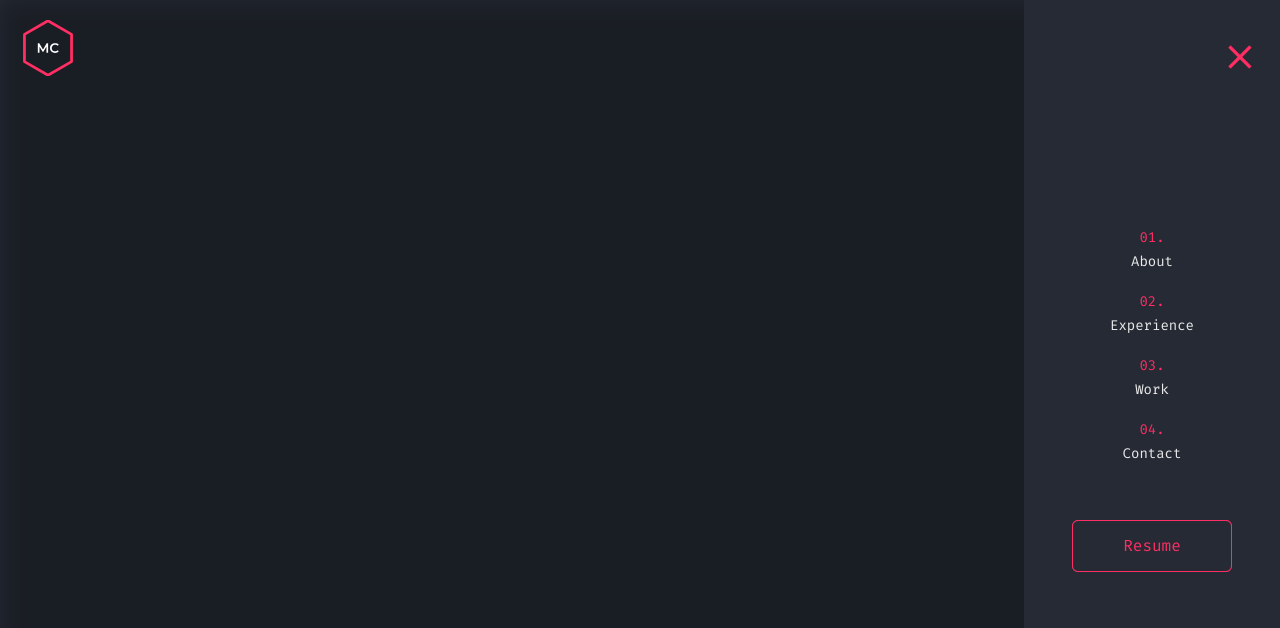
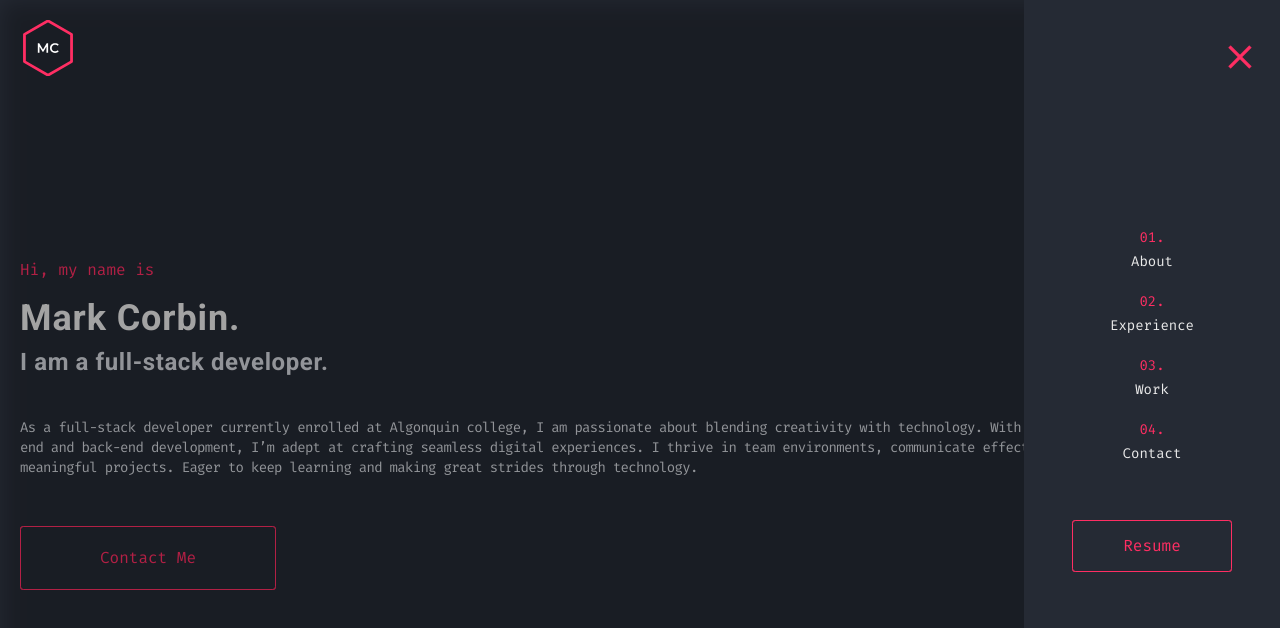
Before and after one commit to corb0140/portfolio, a Next.js app: page /pages/Home in a window 1280 px wide. Both pictures are taken after a click on the element "close". Shown: the top 628 px of the page. Built offline with nearby package versions, Linux system fonts and the light colour scheme.

Commit message:
about me section

```diff
--- /dev/null
+++ b/app/Buttons/Button.js
@@ -0,0 +1,50 @@
+import { useAnimate } from "framer-motion";
+
+const Button = ({ design, text }) => {
+  const [scope, animate] = useAnimate();
+
+  const mouseEnter = async () => {
+    animate(
+      scope.current,
+      {
+        x: -5,
+        y: -5,
+      },
+      {
+        duration: 0.2,
+      }
+    );
+  };
+
+  const mouseExit = async () => {
+    animate(
+      scope.current,
+      {
+        x: 0,
+        y: 0,
+      },
+      {
+        duration: 0.2,
+      }
+    );
+  };
+
+  return (
+    <button
+      className={design}
+      onMouseEnter={mouseEnter}
+      onMouseLeave={mouseExit}
+    >
+      <div
+        className="z-10 absolute top-0 left-0 h-full w-full border border-secondary
+            text-secondary bg-primary rounded-[.22rem] flex items-center justify-center"
+        ref={scope}
+      >
+        {text}
+      </div>
+      <div className="bg-secondary h-full w-full absolute top-0 left-0 rounded-[.22rem]"></div>
+    </button>
+  );
+};
+
+export default Button;
--- a/app/Modals/MobileNavMenu.js
+++ b/app/Modals/MobileNavMenu.js
@@ -1,10 +1,9 @@
 "use client";
 
-import { useAnimate, motion, AnimatePresence } from "framer-motion";
+import { motion } from "framer-motion";
+import Button from "../Buttons/Button";
 
 const MobileNavMenu = () => {
-  const [scope, animate] = useAnimate();
-
   const menuVariants = {
     hidden: {
       opacity: 0,
@@ -28,42 +27,16 @@ const MobileNavMenu = () => {
     },
   };
 
-  const mouseEnter = async () => {
-    animate(
-      scope.current,
-      {
-        x: -5,
-        y: -5,
-      },
-      {
-        duration: 0.2,
-      }
-    );
-  };
-
-  const mouseExit = async () => {
-    animate(
-      scope.current,
-      {
-        x: 0,
-        y: 0,
-      },
-      {
-        duration: 0.2,
-      }
-    );
-  };
-
   return (
     <>
-      <div className="fixed top-0 h-full w-full bg-black bg-opacity-30 blur-md"></div>
+      <div className="fixed z-20 top-0 h-full w-full bg-black bg-opacity-30 blur-md"></div>
 
       <motion.div
         variants={menuVariants}
         initial="hidden"
         animate="visible"
         exit="exit"
-        className="fixed top-0 right-0 h-full w-64 translate-x-64 bg-primary flex flex-col items-center justify-center gap-14"
+        className="fixed z-30 top-0 right-0 h-full w-64 translate-x-64 bg-primary flex flex-col items-center justify-center gap-14"
       >
         <ul className="flex flex-col gap-5 text-sm">
           <li className="flex flex-col items-center gap-1">
@@ -104,20 +77,7 @@ const MobileNavMenu = () => {
           </li>
         </ul>
 
-        <button
-          className="relative h-[3.25rem] w-40"
-          onMouseEnter={mouseEnter}
-          onMouseLeave={mouseExit}
-        >
-          <div
-            className="z-10 absolute top-0 left-0 h-full w-full border border-secondary
-            text-secondary bg-primary rounded-md flex items-center justify-center"
-            ref={scope}
-          >
-            Resume
-          </div>
-          <div className="bg-secondary h-full w-full absolute top-0 left-0 rounded-md"></div>
-        </button>
+        <Button design={"relative h-[3.25rem] w-40"} text={"Resume"} />
       </motion.div>
     </>
   );
--- a/app/components/Banner/Banner.js
+++ b/app/components/Banner/Banner.js
@@ -1,10 +1,30 @@
+import Button from "@/app/Buttons/Button";
 import React from "react";
 
 const Banner = () => {
   return (
-    <div>
-      <div></div>
-    </div>
+    <section
+      id="about"
+      className="banner h-screen w-full px-5 flex flex-col justify-center"
+    >
+      <p className="text-secondary pb-4">Hi, my name is</p>
+      <p className="text-4xl font-bold font-Roboto tracking-wide pb-2">
+        Mark Corbin.
+      </p>
+      <p className="text-2xl font-bold font-Roboto tracking-wide text-gray-300 pb-10">
+        I am a full-stack developer.
+      </p>
+      <p className="text-gray-300 text-sm tracking-tighter">
+        As a full-stack developer currently enrolled at Algonquin college, I am
+        passionate about blending creativity with technology. With a strong
+        foundation in front-end and back-end development, I’m adept at crafting
+        seamless digital experiences. I thrive in team environments, communicate
+        effectively, and love tackling meaningful projects. Eager to keep
+        learning and making great strides through technology.
+      </p>
+
+      <Button design={"relative h-16 w-64 top-12"} text={"Contact Me"} />
+    </section>
   );
 };
 
--- a/app/components/Navbar/Navbar.js
+++ b/app/components/Navbar/Navbar.js
@@ -106,7 +106,7 @@ const Navbar = () => {
 
   return (
     <>
-      <nav className="fixed w-full h-24 z-10 flex items-center justify-between px-5 ">
+      <nav className="fixed w-full h-24 z-40 flex items-center justify-between px-5 ">
         <div onClick={goBack} className="hover:cursor-pointer">
           <svg
             viewBox="0 0 200 200"
--- a/app/globals.css
+++ b/app/globals.css
@@ -1,5 +1,6 @@
 @import url("https://fonts.googleapis.com/css2?family=Fira+Mono:wght@400;500;700&display=swap");
 @import url("https://fonts.googleapis.com/css2?family=Montserrat:ital,wght@0,100;0,200;0,300;0,400;0,500;0,600;0,700;1,100;1,200;1,300;1,400;1,500;1,600;1,700&display=swap");
+@import url("https://fonts.googleapis.com/css2?family=Roboto:ital,wght@0,100;0,300;0,400;0,500;0,700;0,900;1,100;1,300;1,400;1,500;1,700;1,900&display=swap");
 @import url("https://fonts.googleapis.com/css2?family=Material+Symbols+Outlined:opsz,wght,FILL,GRAD@20..48,100..700,0..1,-50..200");
 
 @tailwind base;
--- a/tailwind.config.js
+++ b/tailwind.config.js
@@ -27,6 +27,7 @@ module.exports = {
       fontFamily: {
         Montserrat: ["Montserrat", "sans-serif"],
         Fira: ["Fira Mono", "monospace"],
+        Roboto: ["Roboto", "sans-serif"],
       },
     },
   },
```
